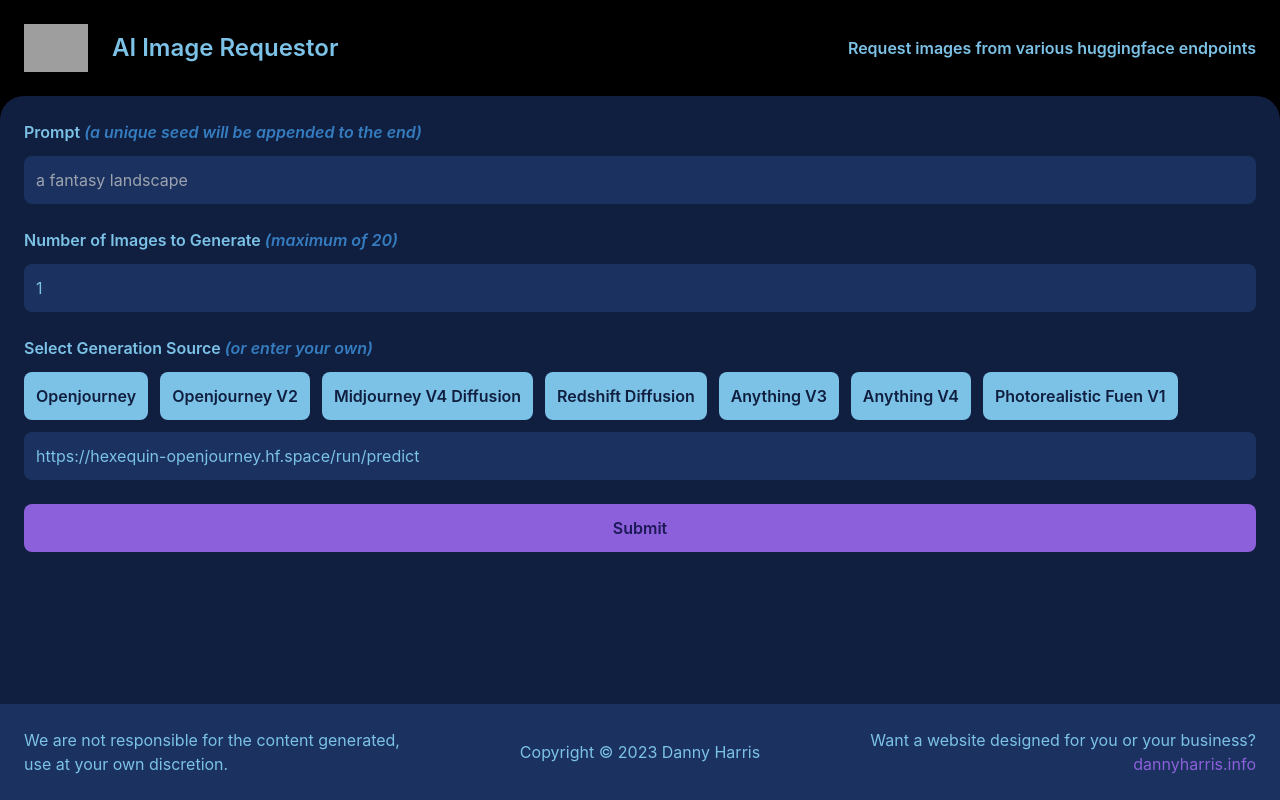
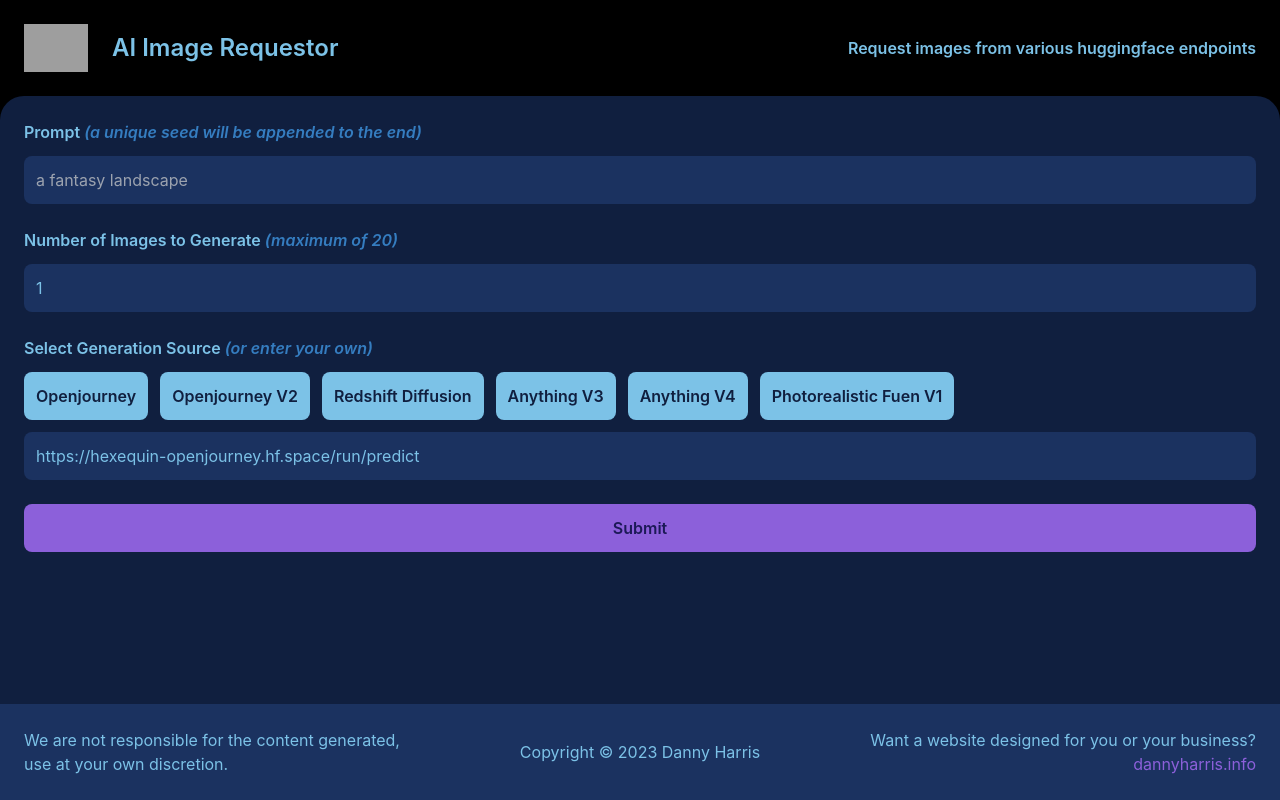
Before and after one commit to Zerossive/image-request, a React (Create React App) app: page / in a window 1280 px wide. Built offline with nearby package versions, Linux system fonts and the light colour scheme; grey boxes are pictures that could not be loaded.

Commit message:
removed Midjourney v4 diffusion

```diff
--- a/src/components/Input.js
+++ b/src/components/Input.js
@@ -23,10 +23,6 @@
 		{
 			url: "https://hexequin-openjourney-v2.hf.space/run/predict",
 			name: "Openjourney V2",
-		},
-		{
-			url: "https://hexequin-flax-midjourney-v4-diffusion.hf.space/run/predict",
-			name: "Midjourney V4 Diffusion",
 		},
 		{
 			url: "https://hexequin-nitrosocke-redshift-diffusion.hf.space/run/predict",
```
